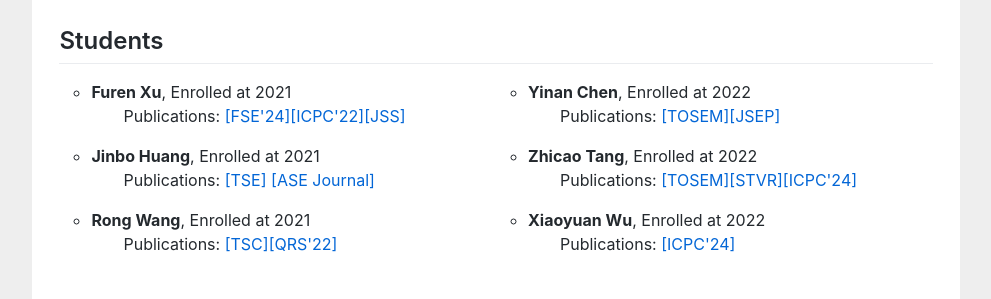
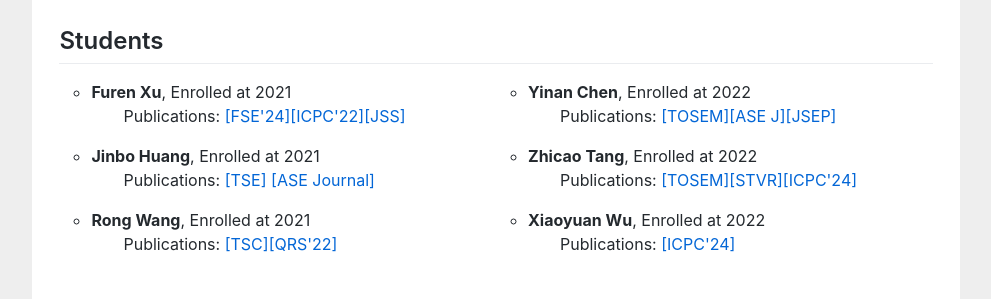
Before and after one commit to huangyuan-hy/huangyuan-hy.github.io, a Jekyll site: the page index.html, which Jekyll copies as it is, in a window 1280 px wide and 900 px high, scrolled down 5993 px. Shown: the part 399-698 px from the top of the window, without its empty margins (144-1135 px from the left). Built offline with Jekyll 4.4.1, drawn with Linux system fonts in a browser that asks for light colours.

Commit message:
Update index.html

```diff
--- a/index.html
+++ b/index.html
@@ -283,7 +283,7 @@ empirical study to learn how programmers reuse code on <a href="https://stackove
         <div class="column">				<ul>
 
 		<li type="circle"><b>Yinan Chen</b>, Enrolled at 2022</li>
-    <p style="text-indent:2em;">Publications: <a href="">[TOSEM][JSEP]</a></p>
+    <p style="text-indent:2em;">Publications: <a href="">[TOSEM][ASE J][JSEP]</a></p>
   <!--  <p style="text-indent:2em; line-height:2px;"> Awards: 研究生一等奖学金, 研究生二等奖学金</p>-->
 
 <li type="circle"><b>Zhicao Tang</b>, Enrolled at 2022</li>
```
